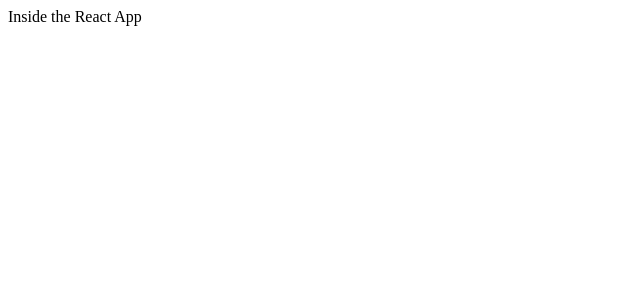
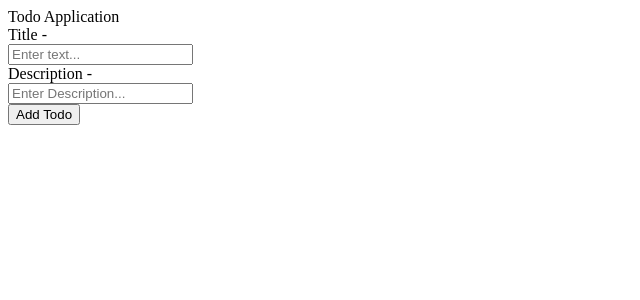
Before and after one commit to sarb001/react-todo, a React app in the folder frontend/: page / in a window 1280 px wide. Shown: the top 300 px of the page, without its empty margins (0-640 px from the left). Built offline with nearby package versions, Linux system fonts and the light colour scheme; the HTML template or start-up script is replaced by a standard one.

Commit message:
Createtodo componented -created

```diff
--- a/frontend/src/App.jsx
+++ b/frontend/src/App.jsx
@@ -1,11 +1,15 @@
 
 import './App.css'
+import { Createtodo } from './components/Createtodo';
 
 function App() {
 
   return (
     <>
-        <div> Inside the React  App  </div>
+        <div> Todo Application  </div>
+        <div>
+          <Createtodo />
+        </div>
     </>
   )
 }
--- /dev/null
+++ b/frontend/src/components/Createtodo.jsx
@@ -0,0 +1,29 @@
+import { useState } from "react"
+
+export function Createtodo(){
+    const [Title,setTitle] = useState('');
+    const [Description,setDescription] = useState('');
+
+    const Todohander = () => {
+        console.log('title -',Title);
+        console.log('desc -',Description);
+    }
+
+    return (
+        <>
+             <div> Title - </div>
+             <input type = "text" placeholder="Enter text..."
+               value = {Title}
+               onChange={(e) => setTitle(e.target.value)}
+             />
+             <div> Description - </div>
+             <input type = "text" placeholder="Enter Description..."
+               value = {Description}
+               onChange={(e) => setDescription(e.target.value)}
+             />
+             <div>
+                <button onClick={Todohander}> Add Todo </button>
+             </div>
+        </>
+    )
+}
```
